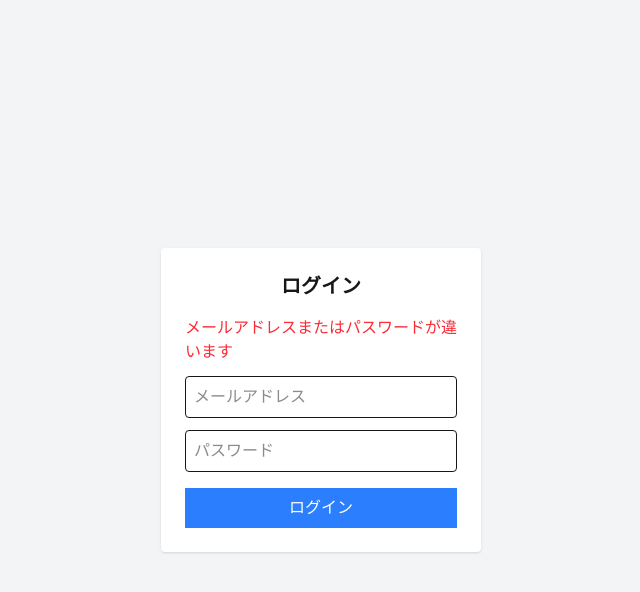
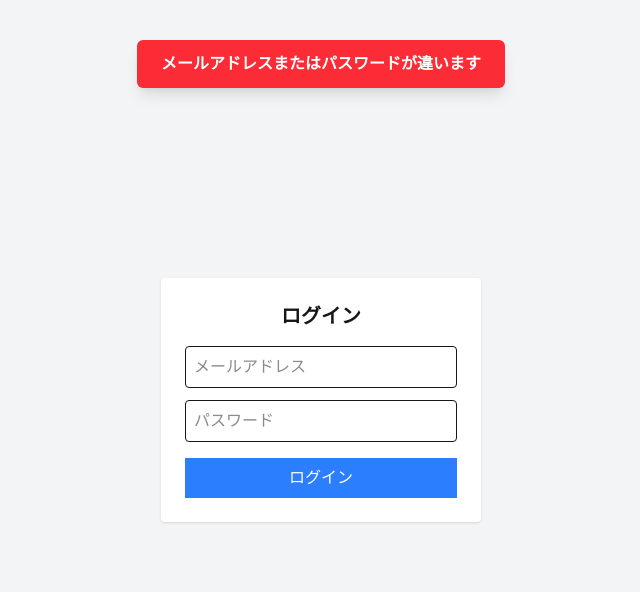
Before and after one commit to 2026PBL1-A/2026PBL1-A-2026PBL1_A_front, a Next.js app: page /login in a window 1280 px wide. Both pictures are taken after a click on the button "ログイン". Shown: the top 592 px of the page, without its empty margins (319-959 px from the left). Built offline with nearby package versions, Linux system fonts and the light colour scheme.

Commit message:
認証ポップアップ

```diff
--- a/app/login/page.tsx
+++ b/app/login/page.tsx
@@ -7,30 +7,42 @@ export default function LoginPage() {
 
   const [mail, setMail] = useState("");
   const [password, setPassword] = useState("");
-  const [error, setError] = useState("");
+  const [popup, setPopup] = useState<{ message: string; type: "success" | "error" } | null>(null);
 
   const handleLogin = () => {
     // 仮の正解（あとでサーバーにする）
     if (mail === "test@test.com" && password === "1234") {
-      router.push("/itiran"); // ← 一覧画面へ
+      setPopup({ message: "ログインに成功しました", type: "success" });
+      setTimeout(() => {
+        router.push("/itiran"); // ← 一覧画面へ
+      }, 1500); // 1.5秒後に遷移
     } else {
-      setError("メールアドレスまたはパスワードが違います");
+      setPopup({ message: "メールアドレスまたはパスワードが違います", type: "error" });
+      setTimeout(() => {
+        setPopup(null);
+      }, 3000); // 3秒後に非表示
     }
   };
 
   return (
-    <div className="flex items-center justify-center min-h-screen bg-gray-100">
+    <div className="flex items-center justify-center min-h-screen bg-gray-100 relative">
+      {/* ポップアップ */}
+      {popup && (
+        <div
+          className={`absolute top-10 px-6 py-3 rounded-md shadow-lg text-white font-bold z-50 transition-opacity ${
+            popup.type === "success" ? "bg-green-500" : "bg-red-500"
+          }`}
+        >
+          {popup.message}
+        </div>
+      )}
+
       <div className="bg-white p-6 rounded shadow w-80">
 
         <h1 className="text-xl font-bold mb-4 text-center">
           ログイン
         </h1>
 
-
-        {/* エラーメッセージ */}
-        {error && (
-          <p className="text-red-500 mb-3">{error}</p>
-        )}
 
         {/* メール */}
         <input
```
